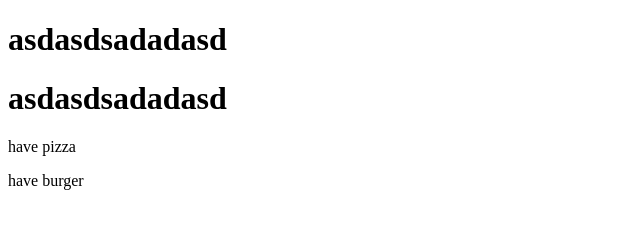
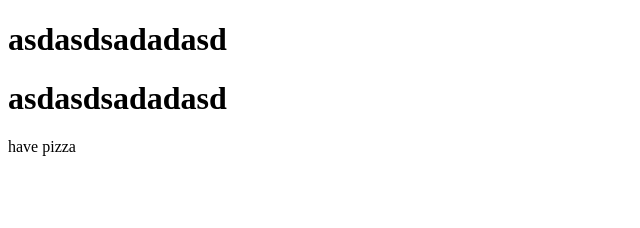
Before and after one commit to Mohit-Rautela/testgit, a plain HTML site: page index.html in a window 1280 px wide. Shown: the whole page, without its empty margins (0-640 px from the left). Drawn offline with Linux system fonts and the light colour scheme.

Commit message:
Revert "burger"
This reverts commit 52fa938b00d5420edf74146a1cfeb46afca02ab0.

```diff
--- a/index.html
+++ b/index.html
@@ -10,7 +10,5 @@
     <h1>asdasdsadadasd</h1>
     <h1>asdasdsadadasd</h1>
 <p>have pizza</p>
-<p>have burger</p>
-
 </body>
 </html>
```
